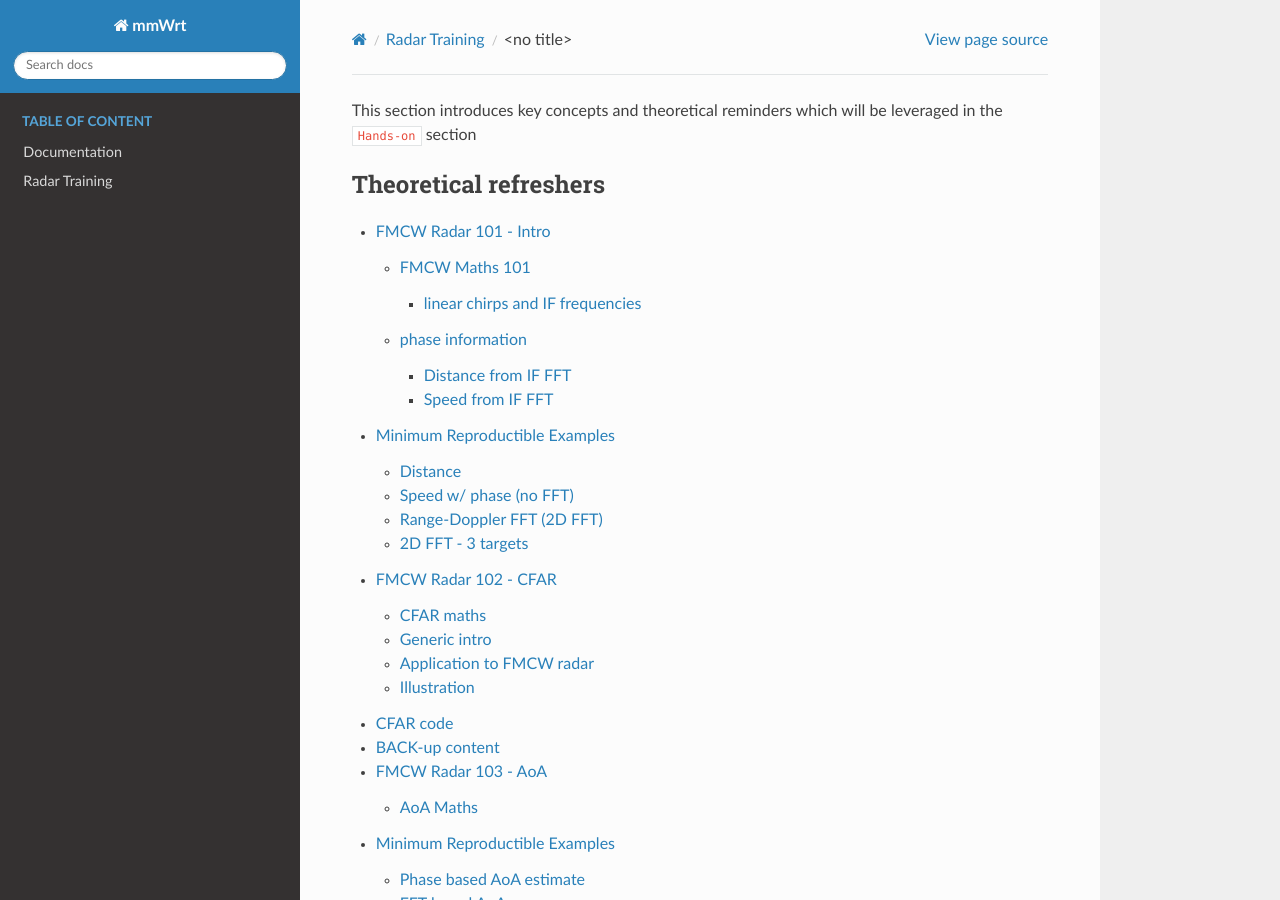
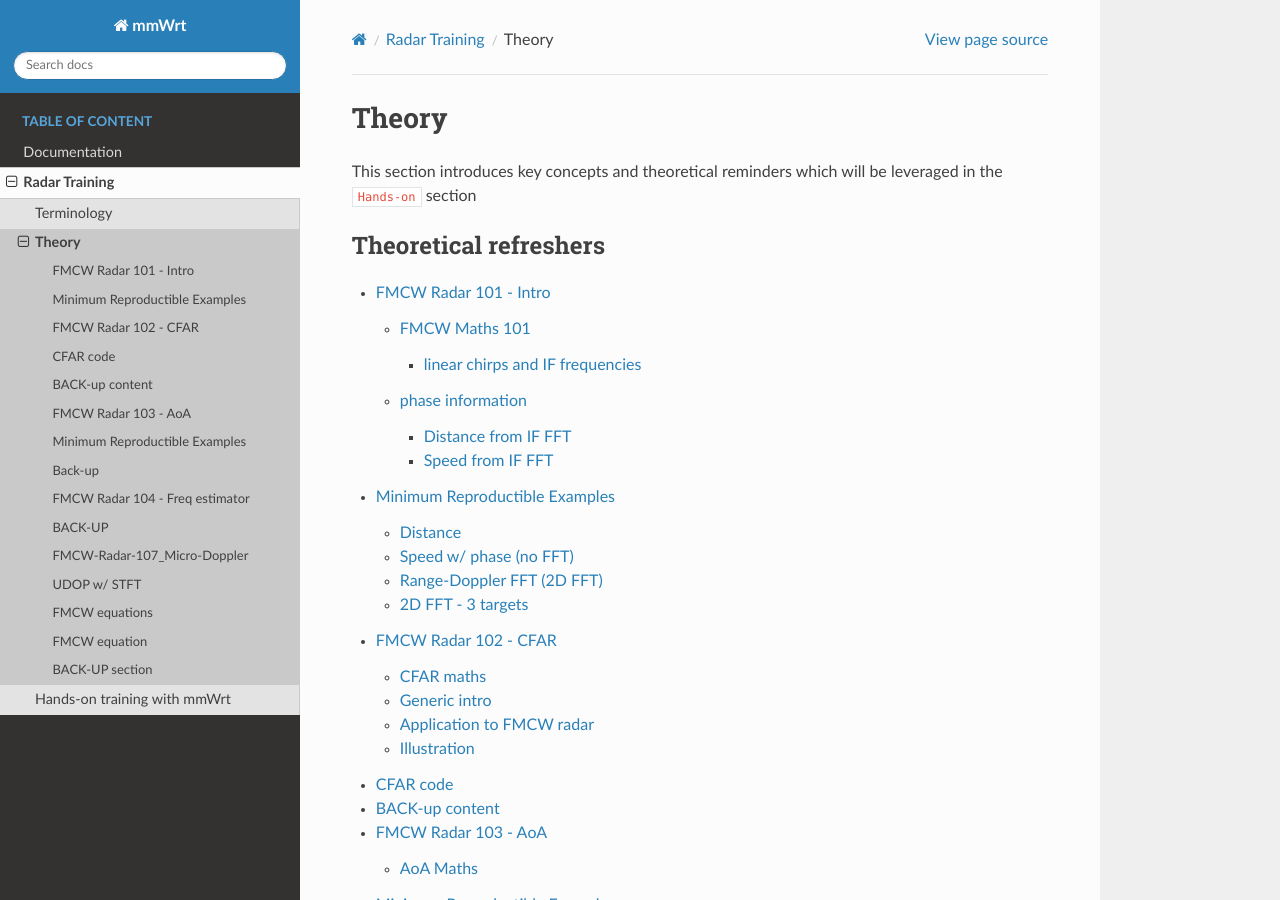
Before and after one commit to matt-chv/mmWrt, a Sphinx documentation site: the page built from docs/Theory.md, in a window 1280 px wide and 900 px high. Built offline with Sphinx 7.4.7 and the Read the Docs theme 3.1.0, drawn with Linux system fonts in a browser that asks for light colours; pages that are not in the unit, such as notebooks, are missing from menus.

Commit message:
adding title to Theory chapter

````diff
--- a/docs/Theory.md
+++ b/docs/Theory.md
@@ -1,3 +1,5 @@
+# Theory
+
 This section introduces key concepts and theoretical reminders which will be leveraged in the `Hands-on` section
 
 ```{toctree}
````
